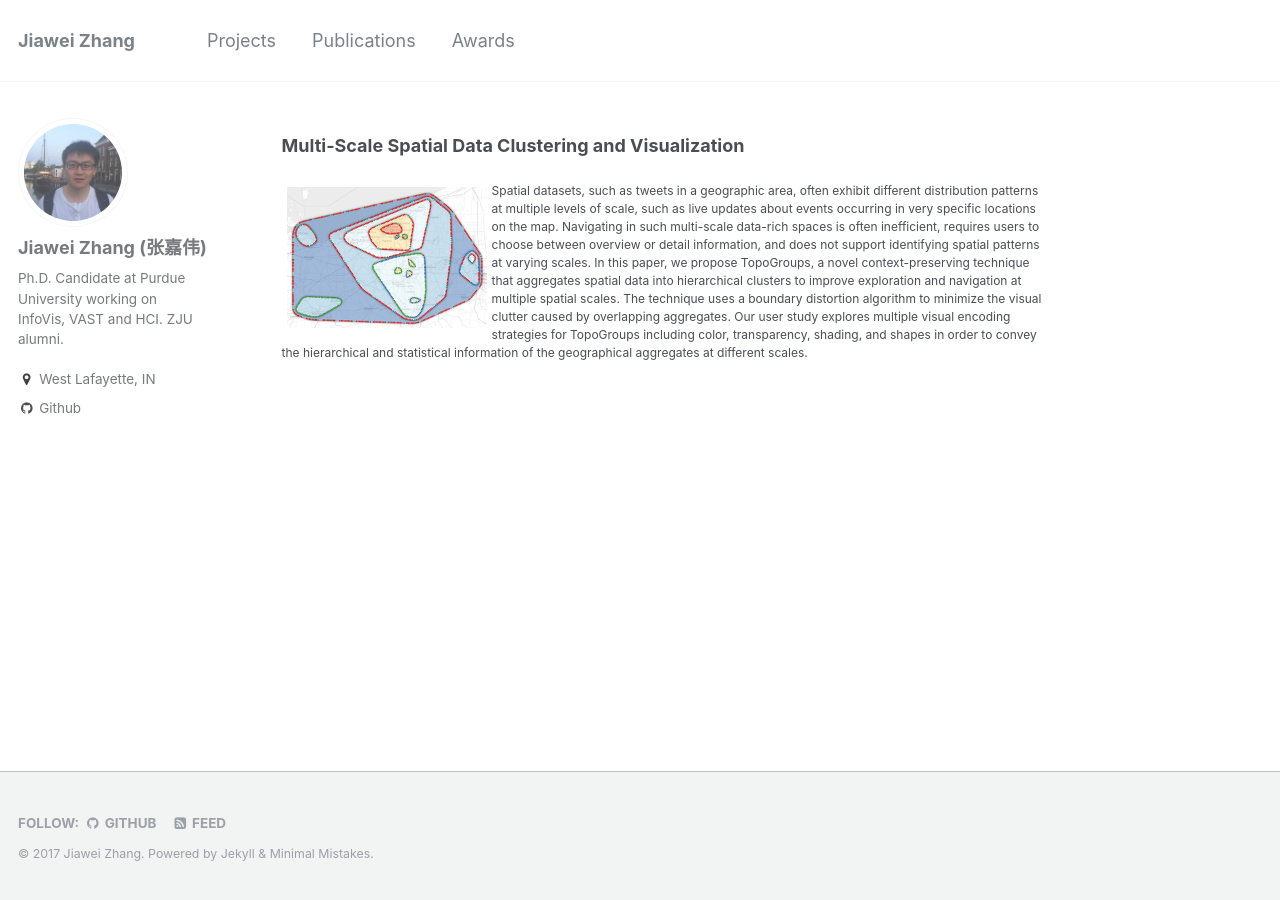
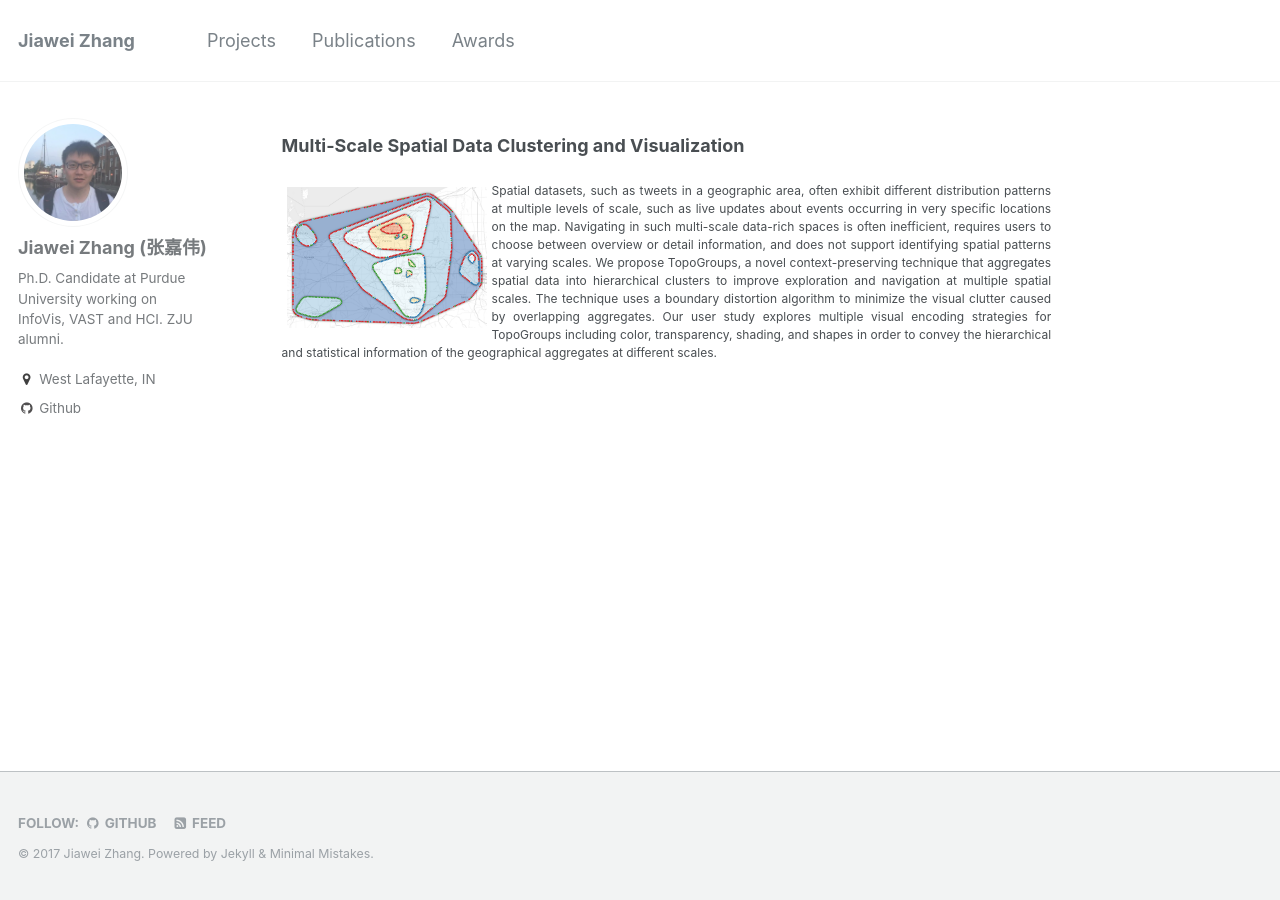
Before and after one commit to rivulet-zhang/rivulet-zhang.github.io, a Jekyll site: the page built from _pages/projects.md, in a window 1280 px wide. Built offline with Jekyll 4.4.1, drawn with Linux system fonts in a browser that asks for light colours.

Commit message:
initial commit

```diff
--- a/_pages/projects.md
+++ b/_pages/projects.md
@@ -12,4 +12,4 @@
 
 <img style="float: left; margin: 5px 5px 5px 5px;" src="/images/CHI17-teaser.png" width="200" />
 
-<p class="sml">Spatial datasets, such as tweets in a geographic area, often exhibit different distribution patterns at multiple levels of scale, such as live updates about events occurring in very specific locations on the map. Navigating in such multi-scale data-rich spaces is often inefficient, requires users to choose between overview or detail information, and does not support identifying spatial patterns at varying scales. In this paper, we propose TopoGroups, a novel context-preserving technique that aggregates spatial data into hierarchical clusters to improve exploration and navigation at multiple spatial scales. The technique uses a boundary distortion algorithm to minimize the visual clutter caused by overlapping aggregates. Our user study explores multiple visual encoding strategies for TopoGroups including color, transparency, shading, and shapes in order to convey the hierarchical and statistical information of the geographical aggregates at different scales.</p>
+<p class="dsp">Spatial datasets, such as tweets in a geographic area, often exhibit different distribution patterns at multiple levels of scale, such as live updates about events occurring in very specific locations on the map. Navigating in such multi-scale data-rich spaces is often inefficient, requires users to choose between overview or detail information, and does not support identifying spatial patterns at varying scales. We propose TopoGroups, a novel context-preserving technique that aggregates spatial data into hierarchical clusters to improve exploration and navigation at multiple spatial scales. The technique uses a boundary distortion algorithm to minimize the visual clutter caused by overlapping aggregates. Our user study explores multiple visual encoding strategies for TopoGroups including color, transparency, shading, and shapes in order to convey the hierarchical and statistical information of the geographical aggregates at different scales.</p>
--- a/_sass/_page.scss
+++ b/_sass/_page.scss
@@ -59,8 +59,9 @@
     font-size: 1em;
   }
 
-  p.sml {
+  p.dsp {
     font-size: 12px; /* 16 is the default increase if you want it larger */
+    text-align: justify;
   }
 
   /* paragraph indents */
```
